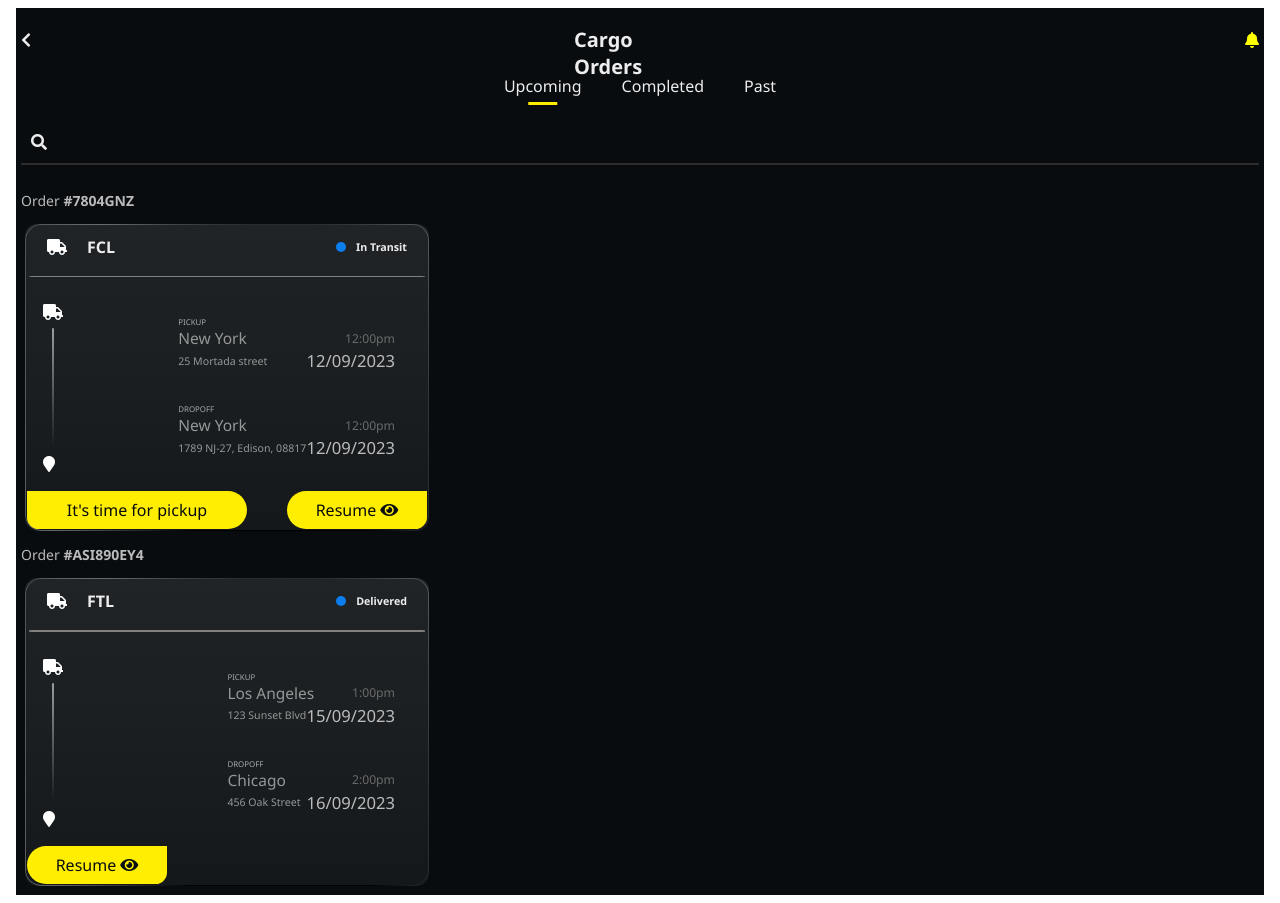
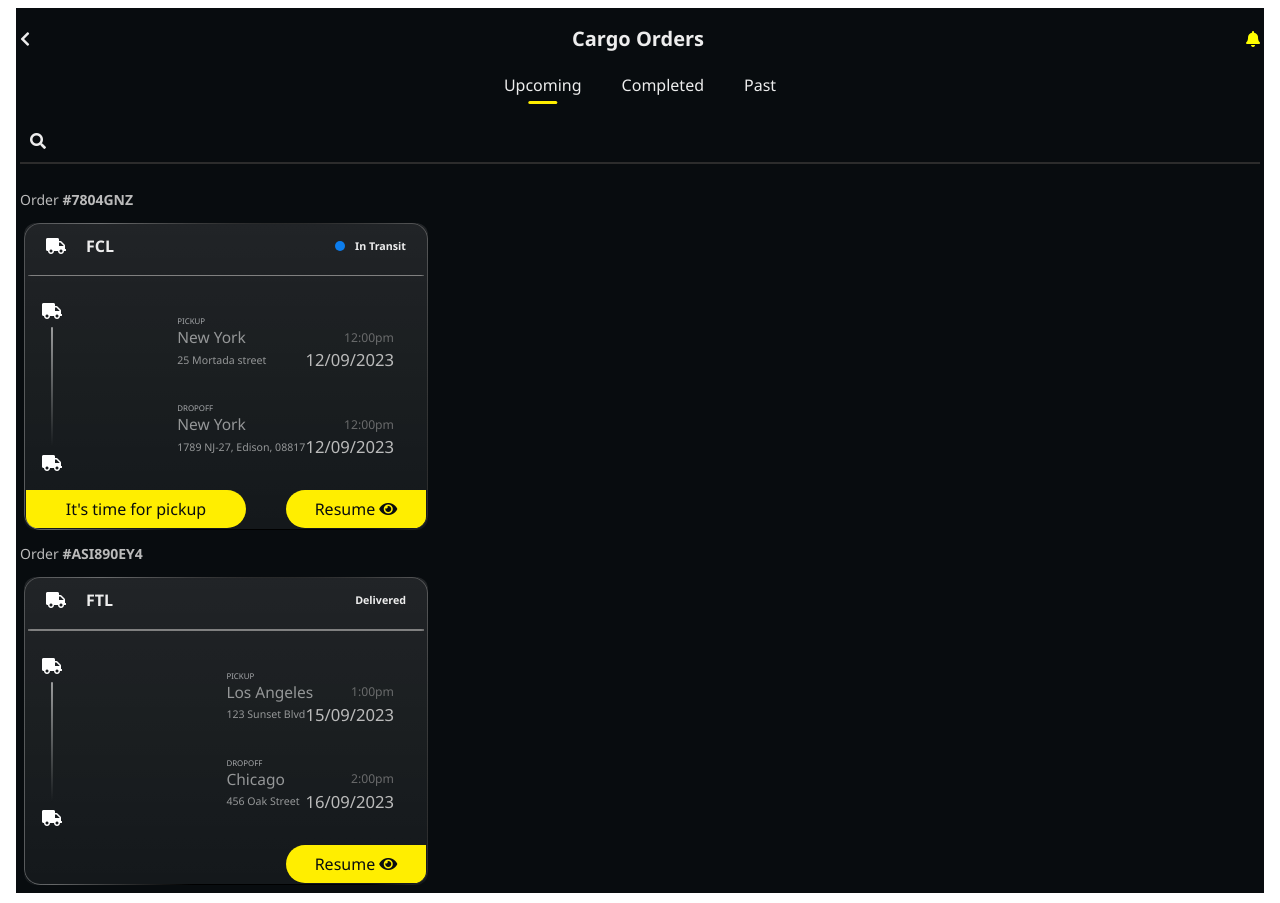
Before and after one commit to CaroHP/PruebaBEGO, an Angular app: page /pantalla1 in a window 1280 px wide. Built offline with nearby package versions, Linux system fonts and the light colour scheme.

Commit message:
Cambios card y tabs

```diff
--- a/src/app/Pages/pantalla1/pantalla1.component.html
+++ b/src/app/Pages/pantalla1/pantalla1.component.html
@@ -8,7 +8,7 @@
     <title>Cargo Orders</title>
 </head>
 
-<body class="bg-black text-white p-4">
+<body>
     <div class="max-w-md mx-auto">
         <div class="mb-6">
             <!-- Hader -->
@@ -51,7 +51,7 @@
                                 <p class="order-type">{{ order.type }}</p>
                             </span>
                             <span id="container-card-header">
-                                <div id="circle"></div>
+                                <div *ngIf="order.showCircle" id="circle"></div>
                                 <p class="status">{{ order.status }}</p>
                             </span>
                         </div>
@@ -64,7 +64,7 @@
                             <div class="column">
                                 <i class="fa fa-truck" aria-hidden="true"></i>
                                 <hr id="vertical">
-                                <i class="fa fa-map-marker" aria-hidden="true"></i>
+                                <i class="fa fa-truck" aria-hidden="true"></i>
                             </div>
 
                             <div class="column">
@@ -104,8 +104,9 @@
                         </div>
 
                         <!-- Tercera fila: Botones -->
-                        <div class="row">
-                            <button *ngIf="order.showButtonLeft" class="buttonLeft">{{ order.pickupButtonText }}</button>
+                        <div class="button-row">
+                            <button *ngIf="order.showButtonLeft" class="buttonLeft">
+                                {{ order.pickupButtonText }}</button>
                             <button *ngIf="order.showButtonRight" class="buttonRight">
                                 {{ order.resumeButtonText }}
                                 <i class="fa fa-eye" aria-hidden="true"></i>
--- a/src/app/Pages/pantalla1/pantalla1.component.scss
+++ b/src/app/Pages/pantalla1/pantalla1.component.scss
@@ -3,14 +3,13 @@
 body {
     color: #ededed;
     background: #080c0f;
-    font-family: 'Segoe UI', sans-serif;
-    padding: 5px;
+    font-family: "Segoe UI", sans-serif;
+    padding: 4px;
 }
 
-.header {
-    width: 128px;
-    height: 27px;
+h1{
     font-size: 20px;
+    color: #EDEDED;
 }
 
 .tabs {
@@ -52,6 +51,7 @@ a {
 .tab-line {
     position: absolute;
     bottom: 0;
+    border-radius: 10px;
     left: 50%;
     transform: translateX(-50%);
     width: 25%;
@@ -61,8 +61,9 @@ a {
     transition: opacity 0.3s ease-in-out;
 }
 
+//Linea Tab activa
 li.active .tab-line {
-    opacity: 1; /* Mostrar la línea cuando está activa */
+    opacity: 1;
 }
 
 .search-container {
@@ -84,14 +85,13 @@ p span:only-of-type{
 
 }
 
-/* Estilo de la ID de la orden */
 .order-id {
     padding: 10px 0px;
     color: #bbbbbb;
     font-size: 14px;
 }
 
-/* Contenedor principal de la tarjeta */
+
 .glass-card {
     position: relative;
     border: 4px solid transparent;
@@ -125,7 +125,6 @@ p span:only-of-type{
     pointer-events: none;
 }
 
-/* Línea divisora */
 #horizontal {
     width: 99%;
     height: 1.5px;
@@ -142,7 +141,6 @@ p span:only-of-type{
     background: linear-gradient(#d9d9d9aa, #0f131527);
 }
 
-/* Filas dentro de la card */
 .row {
     display: flex;
     justify-content: space-between;
@@ -185,7 +183,6 @@ p span:only-of-type{
     height: 10px;
 }
 
-/* Texto pequeño */
 .small-text {
     justify-content: flex-start;
     font-size: 7.9px;
@@ -215,7 +212,12 @@ p span:only-of-type{
     color: #bbbbbb;
 }
 
-/* Botones */
+.button-row{
+    display: flex;
+    justify-content: end;
+    align-items: center;
+}
+
 .buttonLeft {
     margin-right: auto;
     padding: 0.5rem;
--- a/src/app/Pages/pantalla1/pantalla1.component.ts
+++ b/src/app/Pages/pantalla1/pantalla1.component.ts
@@ -24,6 +24,7 @@ export class Pantalla1Component {
       orderId: '#7804GNZ',
       type: 'FCL',
       status: 'In Transit',
+      showCircle: true,
       pickupLocation: 'New York',
       pickupTime: '12:00pm',
       pickupAddress: '25 Mortada street',
@@ -41,6 +42,7 @@ export class Pantalla1Component {
       orderId: '#ASI890EY4',
       type: 'FTL',
       status: 'Delivered',
+      showCircle: false,
       pickupLocation: 'Los Angeles',
       pickupTime: '1:00pm',
       pickupAddress: '123 Sunset Blvd',
```
